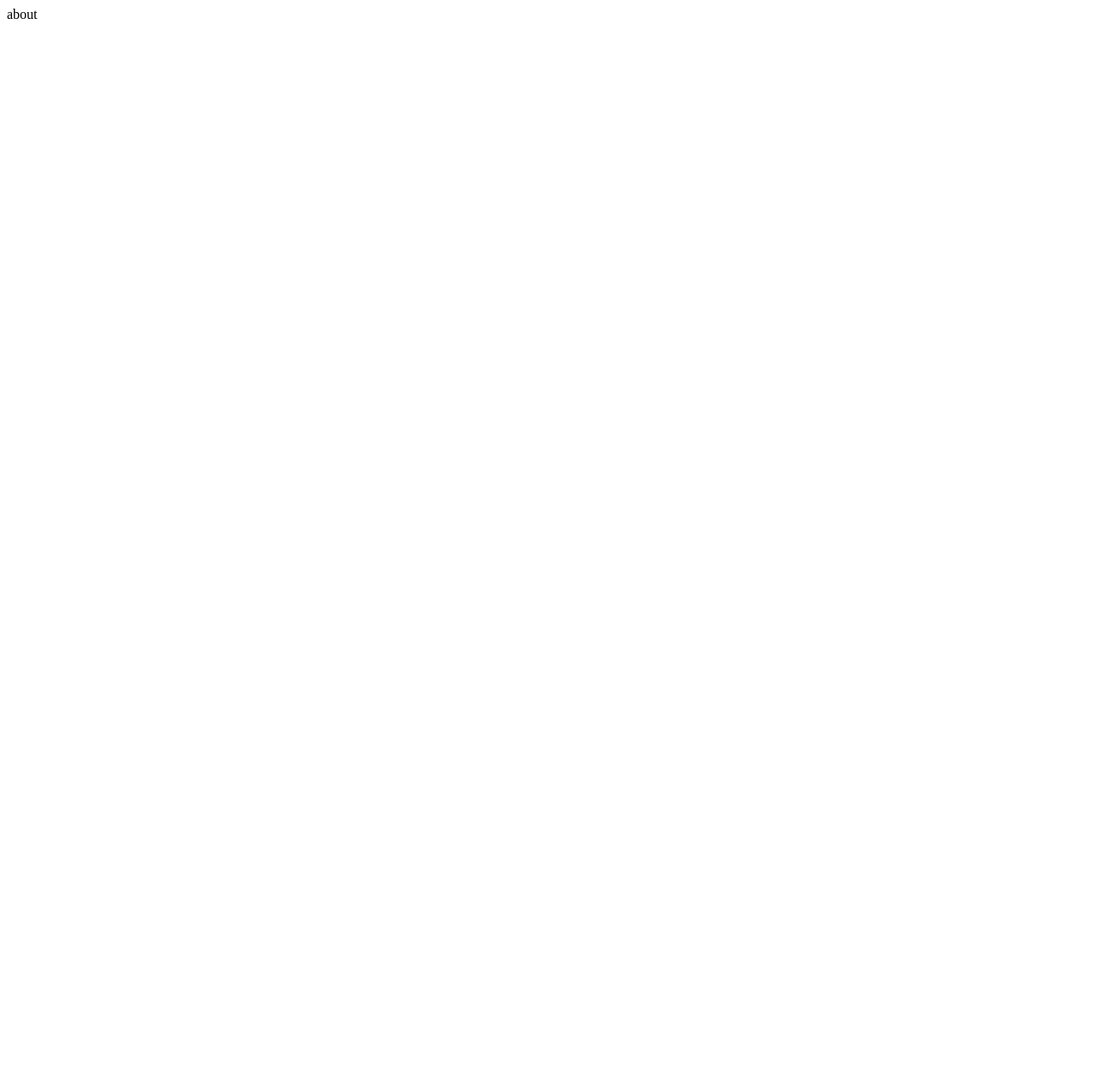
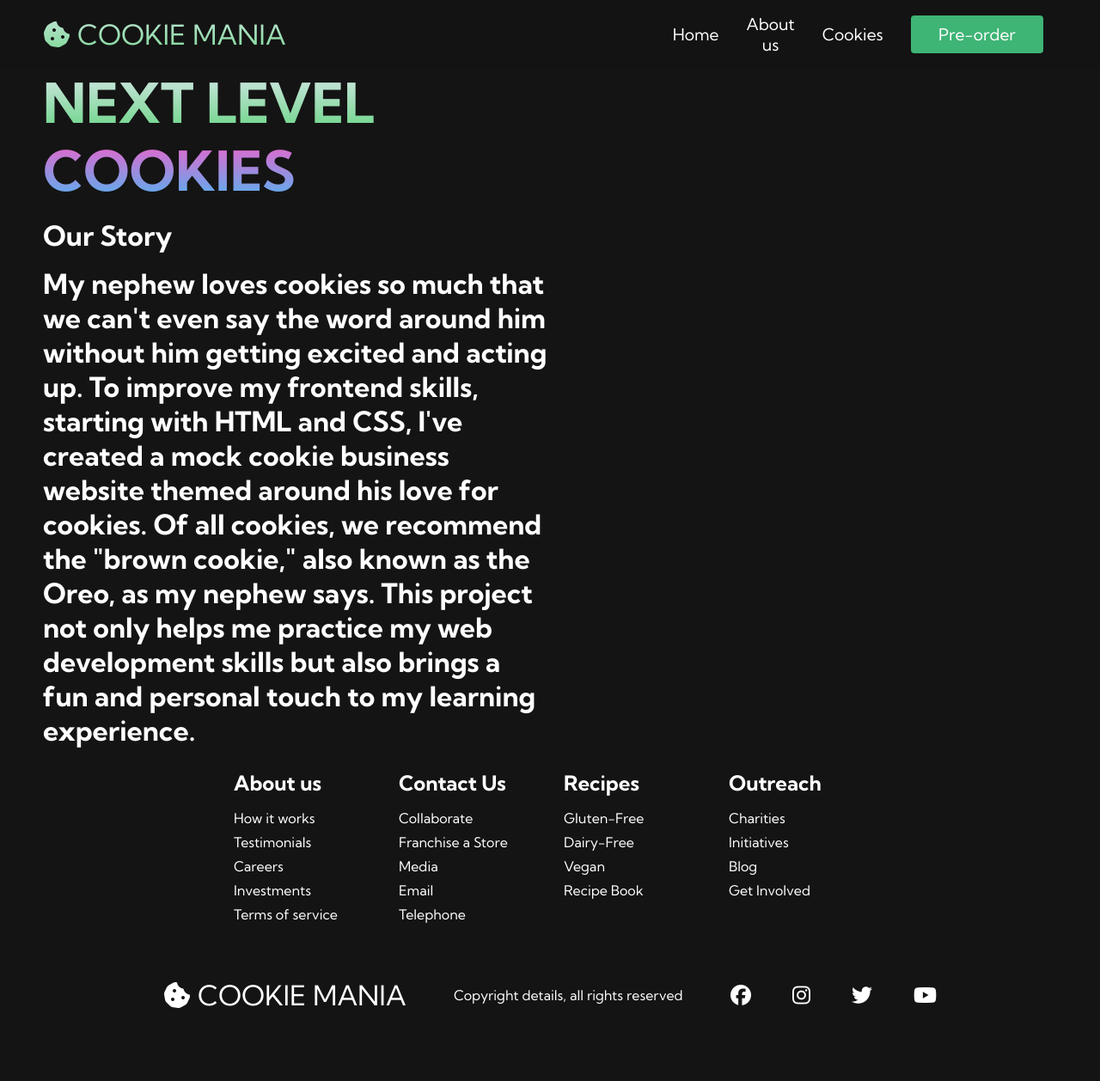
Before and after one commit to devbusi/Brand-Website-Project, a plain HTML site: page about.html in a window 1280 px wide. Shown: the whole page at 86% size. Before the commit the page ends 800 px from the top, so only its background shows below. Drawn offline with Linux system fonts and the light colour scheme.

Commit message:
final commit

```diff
--- a/about.html
+++ b/about.html
@@ -2,10 +2,149 @@
 <html lang="en">
 <head>
     <meta charset="UTF-8">
-    <meta name="viewport" content="width=device-width, initial-scale=1.0">
-    <title>Document</title>
+    <meta name="viewport" content="width=
+    , initial-scale=1.0">
+    <title> Cookie Store</title>
+    <link rel="stylesheet" href="styles.css">
+
+    <!-- font awesome kit for icons -->
+    <script src="https://kit.fontawesome.com/fa3d51972d.js" crossorigin="anonymous"></script>
+
+
+   <!-- text font -->
+    <link rel="preconnect" href="https://fonts.googleapis.com">
+    <link rel="preconnect" href="https://fonts.gstatic.com" crossorigin>
+    <link href="https://fonts.googleapis.com/css2?family=Kumbh+Sans:wght@100..900&display=swap" rel="stylesheet">
 </head>
+
+
 <body>
-    about
+    <!-- navbar section -->
+
+    <nav class="navbar">
+
+        <div class="navbar__container">
+
+            <a href="/" id="navbar__logo"> <i class="fa-solid fa-cookie-bite" > </i> COOKIE MANIA</a>
+
+            <div class="navbar__toggle" id="mobile-menu">
+                <span class="bar"></span>
+                <span class="bar"></span>
+                <span class="bar"></span>
+            </div>
+
+            <ul class = "navbar__menu">
+
+                <li class="navbar__item">
+                    <a href="/" class="navbar__links">
+                        Home
+                    </a>
+                </li>
+
+                <li class="navbar__item">
+                    <a href="about.html" class="navbar__links">
+                        About us
+                    </a>
+                </li>
+
+                <li class="navbar__item">
+                    <a href="/" class="navbar__links">
+                        Cookies
+                    </a>
+                </li>
+
+
+                <li class="navbar__btn">
+                    <a href="/" class="button">
+                        Pre-order
+                    </a>
+                </li>
+
+        </ul>
+
+        </div>
+
+    </nav>
+
+    <!--hero section-->
+    <div class = "main">
+        <div class="main__container">
+            <div class="main__content">
+                <h1> NEXT LEVEL </h1>
+                <h2> COOKIES </h2>
+                <p> Our Story</p>
+                <p> My nephew loves cookies so much that we can't even say the word around him without him getting excited and acting up. To improve my frontend skills, starting with HTML and CSS, I've created a mock cookie business website themed around his love for cookies. Of all cookies, we recommend the "brown cookie," also known as the Oreo, as my nephew says. This project not only helps me practice my web development skills but also brings a fun and personal touch to my learning experience.</p>
+
+
+            </div>
+
+
+
+        </div>
+    </div>
+
+<!--Footer-->
+<div class="footer__container">
+    <div class="footer__links">
+        <div class="footer__link--wrapper">
+            <div class="footer__link--items">
+                <h2>About us</h2>
+                <a href="/">How it works</a>
+                <a href="/">Testimonials</a>
+                <a href="/">Careers</a>
+                <a href="/">Investments</a>
+                <a href="/">Terms of service</a>
+            </div>
+            <div class="footer__link--items">
+                <h2>Contact Us</h2>
+                <a href="/">Collaborate</a>
+                <a href="/">Franchise a Store</a>
+                <a href="/">Media</a>
+                <a href="/">Email</a>
+                <a href="/">Telephone</a>
+            </div>
+        </div>
+        <div class="footer__link--wrapper">
+            <div class="footer__link--items">
+                <h2>Recipes</h2>
+                <a href="/">Gluten-Free</a>
+                <a href="/">Dairy-Free</a>
+                <a href="/">Vegan</a>
+                <a href="/">Recipe Book</a>
+            </div>
+            <div class="footer__link--items">
+                <h2>Outreach</h2>
+                <a href="/">Charities</a>
+                <a href="/">Initiatives</a>
+                <a href="/">Blog</a>
+                <a href="/">Get Involved</a>
+            </div>
+        </div>
+    </div>
+    <div class="social__media">
+        <div class="social__media--wrap">
+            <div class="footer__logo">
+                <a href="/" id="footer__logo"><i class="fa-solid fa-cookie-bite"></i> COOKIE MANIA</a>
+            </div>
+            <p class="website__rights">Copyright details, all rights reserved</p>
+            <div class="social__icons">
+                <a href="/" class="social__icon--link" target="_blank">
+                    <i class="fab fa-facebook"></i>
+                </a>
+                <a href="/" class="social__icon--link" target="_blank">
+                    <i class="fab fa-instagram"></i>
+                </a>
+                <a href="/" class="social__icon--link" target="_blank">
+                    <i class="fab fa-twitter"></i>
+                </a>
+                <a href="/" class="social__icon--link" target="_blank">
+                    <i class="fab fa-youtube"></i>
+                </a>
+            </div>
+        </div>
+    </div>
+</div>
+
+<script src="app.js"></script>
 </body>
 </html>
```
Also changed, not shown: cookies.html (deleted, +0 -11 lines), index.html (+2 -2 lines), pre.html (deleted, +0 -11 lines).
